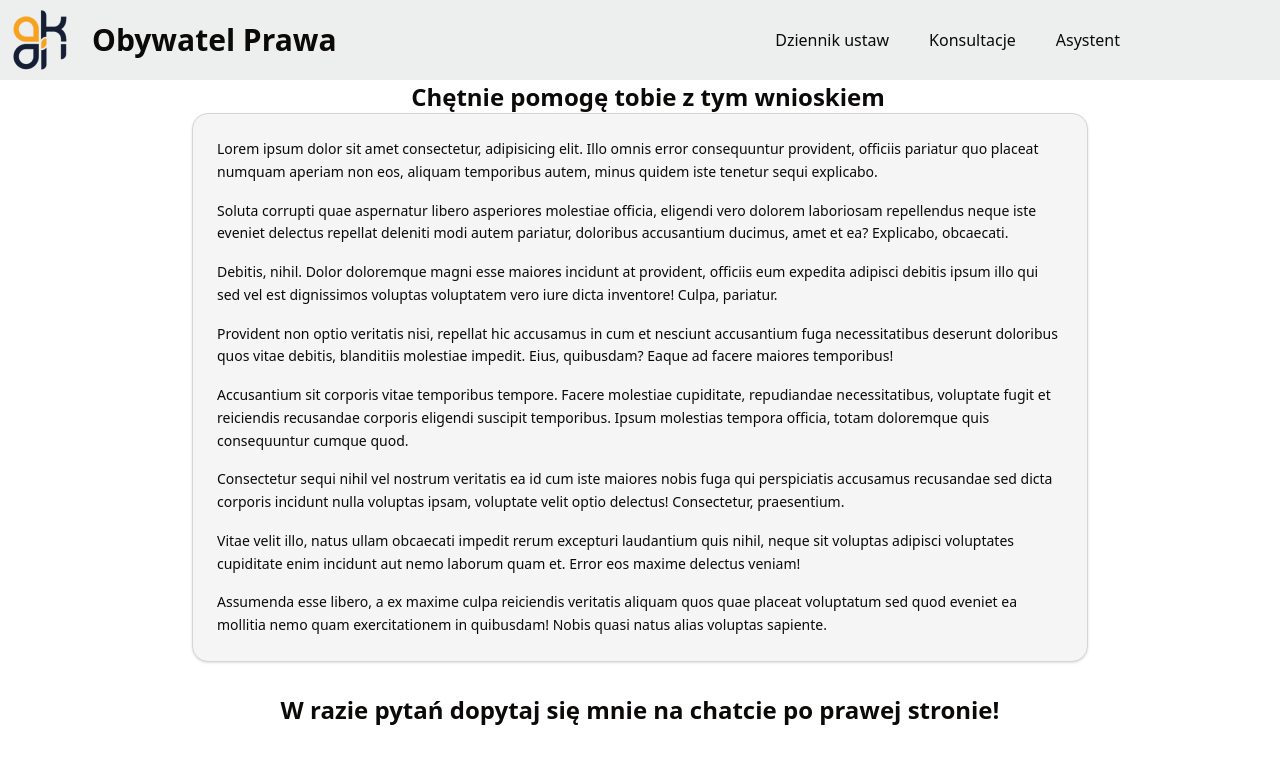
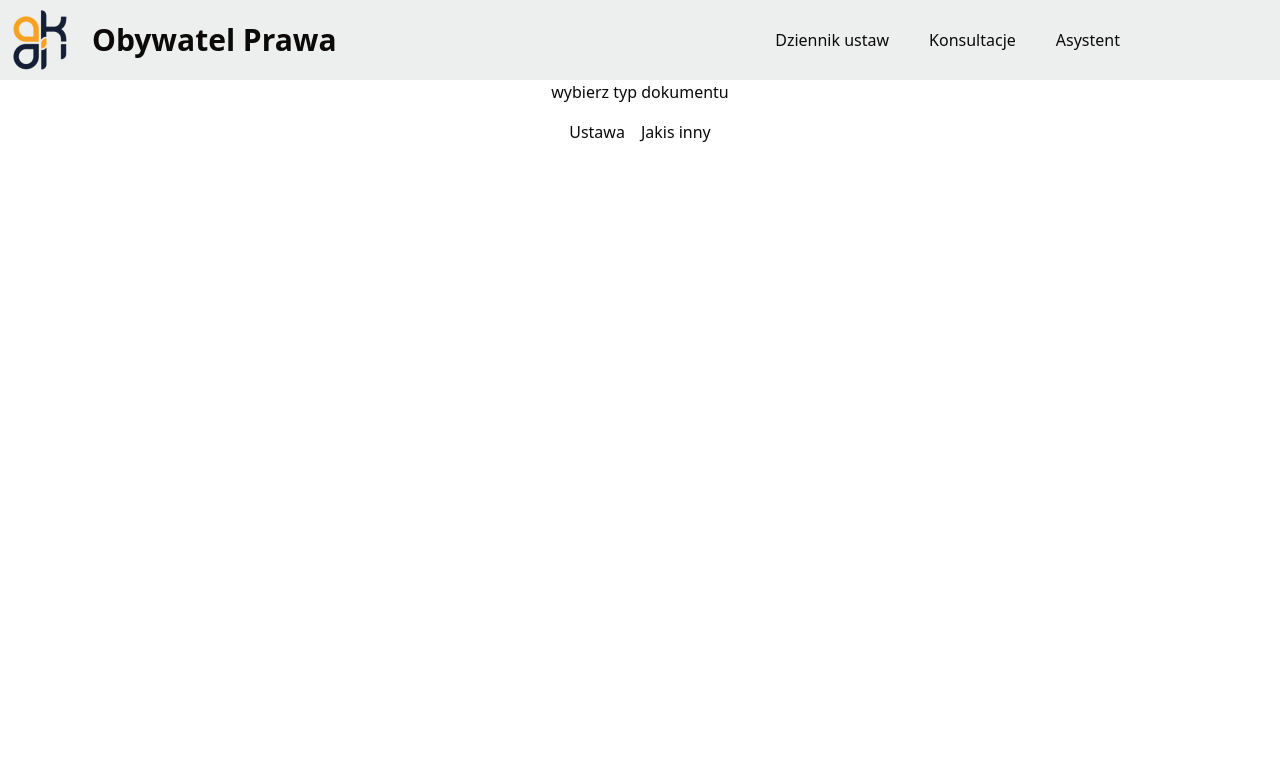
Before and after one commit to RomanGumeniuk/HackNation_2025_AKAI, a Next.js app in the folder client/: page /pdf in a window 1280 px wide. Shown: the top 764 px of the page. Built offline with nearby package versions, Linux system fonts and the light colour scheme.

Commit message:
nie wiem co zmieniłem

```diff
--- a/client/src/app/pdf/page.tsx
+++ b/client/src/app/pdf/page.tsx
@@ -4,7 +4,7 @@ import { useState } from 'react';
 
 const page = () => {
 
-    const [type, setType] = useState(4); // ma byc -1
+    const [type, setType] = useState(-1); // ma byc -1
     const [title , setTitle] = useState("Ustawa z dnia 7 listopada 2025 r. o zmianie ustawy o systemie informacji w ochronie zdrowia oraz ustawy o ochronie ludności i obronie cywilnej");
     const [text, setText] = useState([
     "Lorem ipsum dolor sit amet consectetur, adipisicing elit. Illo omnis error consequuntur provident, officiis pariatur quo placeat numquam aperiam non eos, aliquam temporibus autem, minus quidem iste tenetur sequi explicabo.",
```
